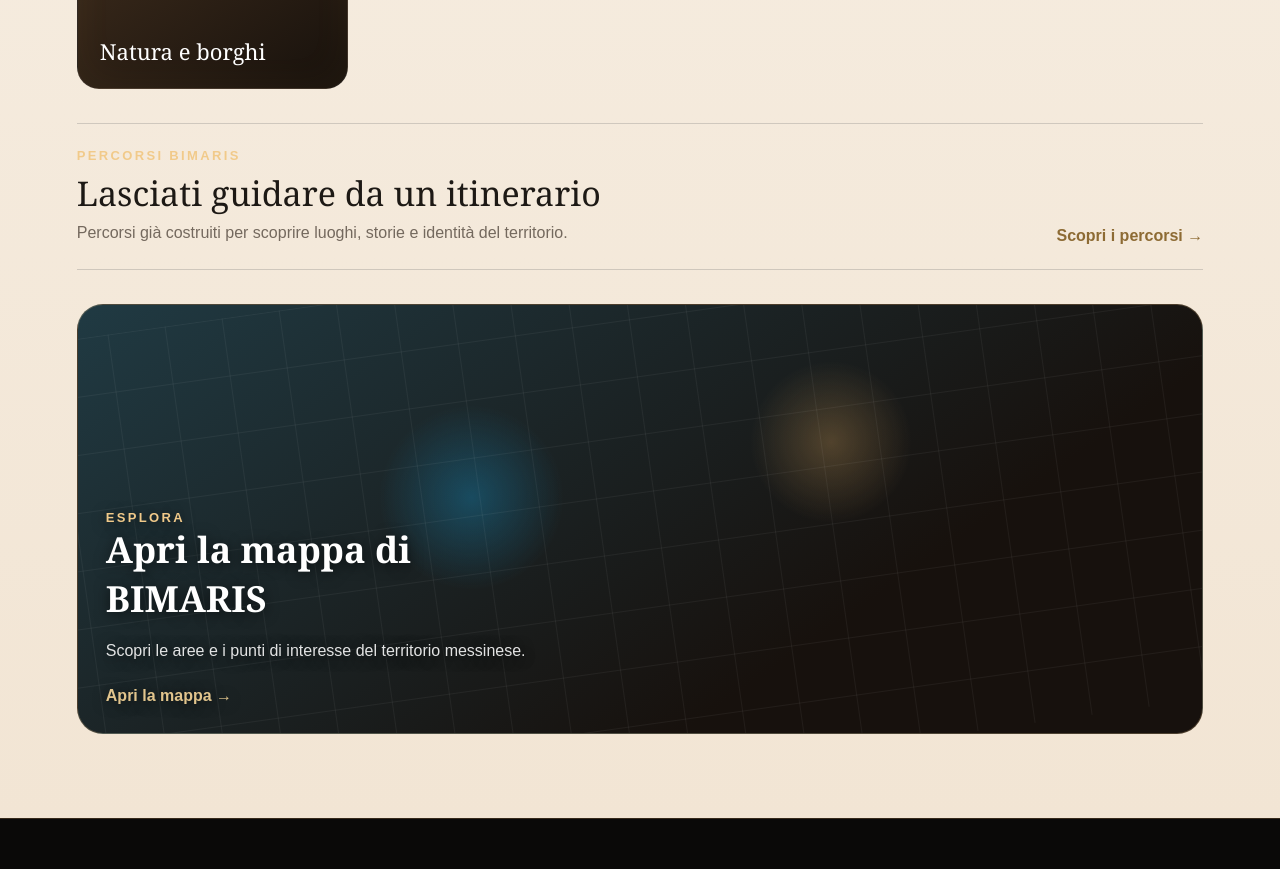
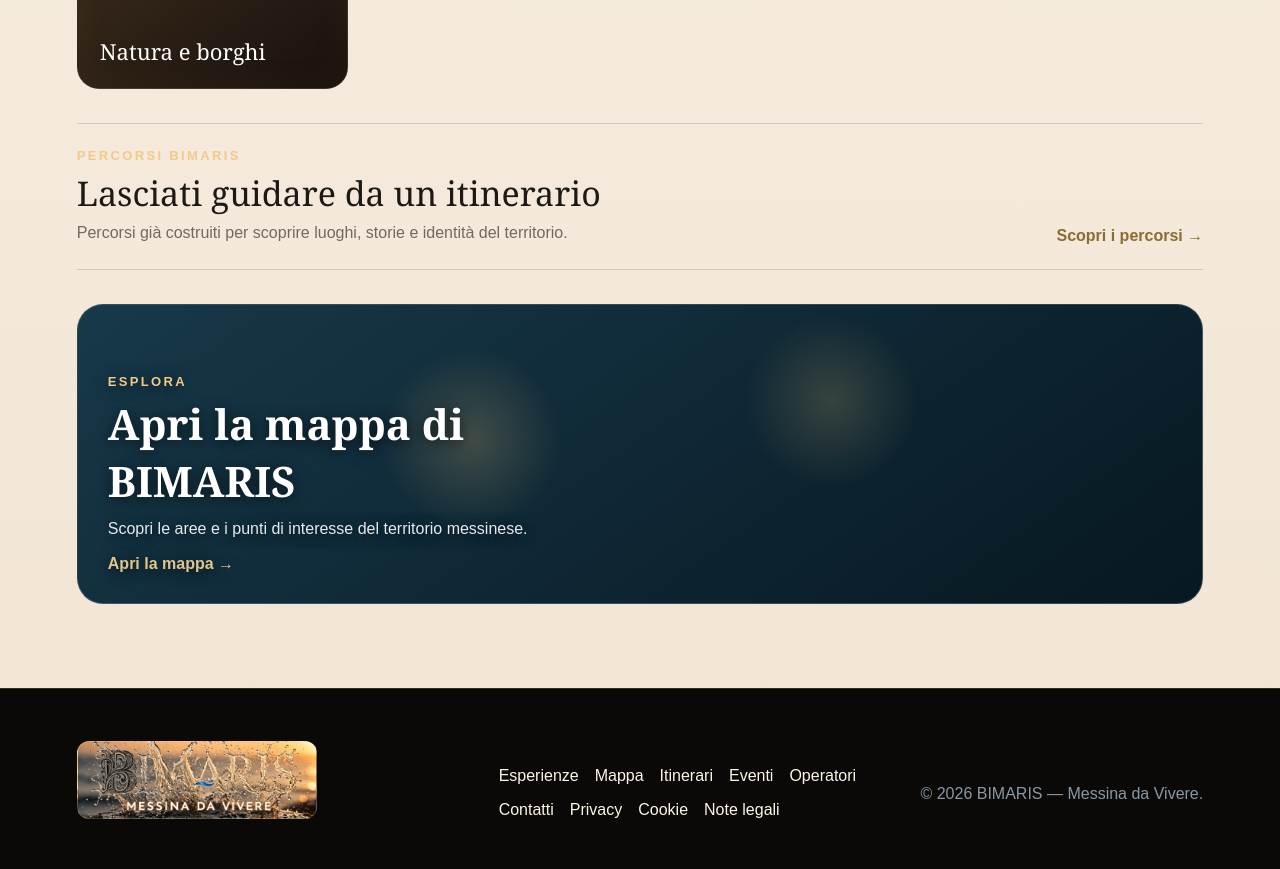
Before and after one commit to giovannibrunetto/bimaris-platform, a Next.js app in the folder apps/web/: page / in a window 1280 px wide. Shown: the part 2220-3089 px from the top of the page. Built offline with nearby package versions, Linux system fonts and the light colour scheme.

Commit message:
Fix homepage discovery layout overlap

```diff
--- a/apps/web/app/page.tsx
+++ b/apps/web/app/page.tsx
@@ -50,14 +50,14 @@ export default function Home() {
           ))}
         </div>
 
+        <div style={{ clear: "both", width: "100%", paddingTop: 34 }}>
           <Link
             href="/itinerari"
             style={{
-            marginTop: 34,
               padding: "24px 0",
-            display: "flex",
+              display: "grid",
+              gridTemplateColumns: "minmax(0, 1fr) auto",
               alignItems: "end",
-            justifyContent: "space-between",
               gap: 24,
               borderTop: "1px solid rgba(16,24,32,.16)",
               borderBottom: "1px solid rgba(16,24,32,.16)",
@@ -70,15 +70,32 @@ export default function Home() {
             </div>
             <strong style={{ color: "#8d6b34", whiteSpace: "nowrap" }}>Scopri i percorsi →</strong>
           </Link>
+        </div>
 
-        <Link href="/mappa" className="map-shell" style={{ display: "block", marginTop: 34, color: "white" }}>
-          <div className="map-label" style={{ color: "white", textShadow: "0 2px 14px rgba(0,0,0,.65)" }}>
+        <div style={{ clear: "both", width: "100%", paddingTop: 34 }}>
+          <Link
+            href="/mappa"
+            style={{
+              minHeight: 300,
+              width: "100%",
+              borderRadius: 26,
+              padding: 30,
+              display: "flex",
+              alignItems: "flex-end",
+              color: "white",
+              overflow: "hidden",
+              background: "radial-gradient(circle at 35% 45%, rgba(202,168,106,.26), transparent 12%), radial-gradient(circle at 67% 32%, rgba(202,168,106,.22), transparent 11%), linear-gradient(145deg,#17394a,#071821)",
+              border: "1px solid rgba(255,255,255,.16)",
+            }}
+          >
+            <div style={{ maxWidth: 520, color: "white", textShadow: "0 2px 14px rgba(0,0,0,.65)" }}>
               <div className="kicker">Esplora</div>
-            <h3 style={{ color: "white" }}>Apri la mappa di BIMARIS</h3>
-            <p style={{ color: "rgba(255,255,255,.88)", lineHeight: 1.5 }}>Scopri le aree e i punti di interesse del territorio messinese.</p>
-            <strong style={{ display: "inline-block", marginTop: 8, color: "#e2c58d" }}>Apri la mappa →</strong>
+              <h3 style={{ color: "white", fontFamily: "Georgia, serif", fontSize: "clamp(30px, 4vw, 42px)", margin: "6px 0 8px" }}>Apri la mappa di BIMARIS</h3>
+              <p style={{ color: "rgba(255,255,255,.9)", lineHeight: 1.5, margin: 0 }}>Scopri le aree e i punti di interesse del territorio messinese.</p>
+              <strong style={{ display: "inline-block", marginTop: 14, color: "#e2c58d" }}>Apri la mappa →</strong>
             </div>
           </Link>
+        </div>
       </section>
     </>
   );
```
Lines whose indentation alone changed are shown as unchanged.
